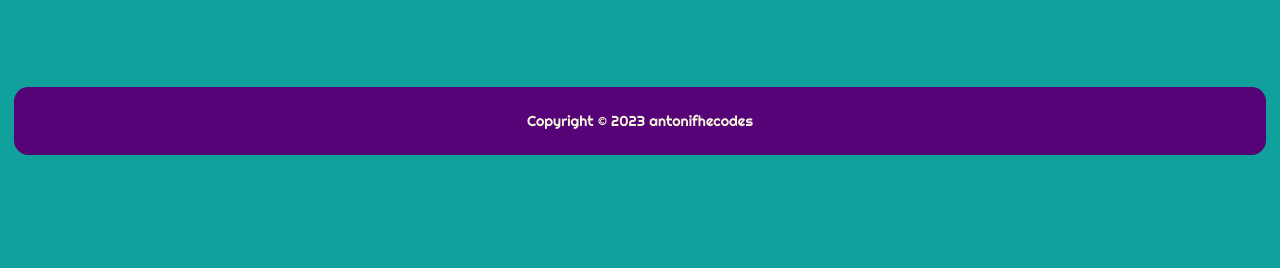
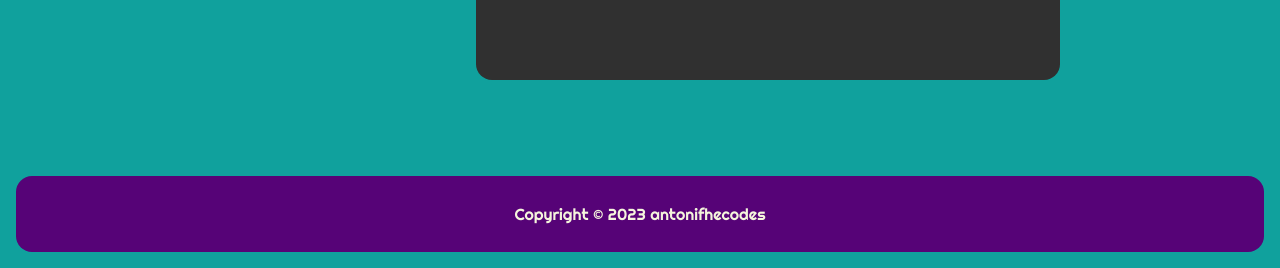
Before and after one commit to Rapolss/Etch-a-Sketch, a plain HTML site: page index.html in a window 1280 px wide. Shown: the part 727-995 px from the top of the page. Before the commit the page ends 896 px from the top, so only its background shows below. Drawn offline with Linux system fonts and the light colour scheme.

Commit message:
adjusted zoom

```diff
--- a/style.css
+++ b/style.css
@@ -9,7 +9,7 @@ body{
     min-height: 100vh;
     background-color: #10A19D;
     font-family: 'Righteous', cursive;
-    zoom: 90%;
+    /* zoom: 90%; */
 
 
 
```
